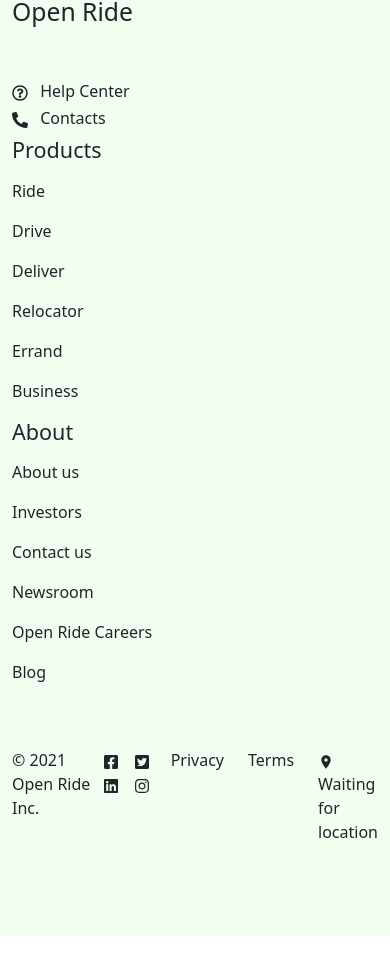
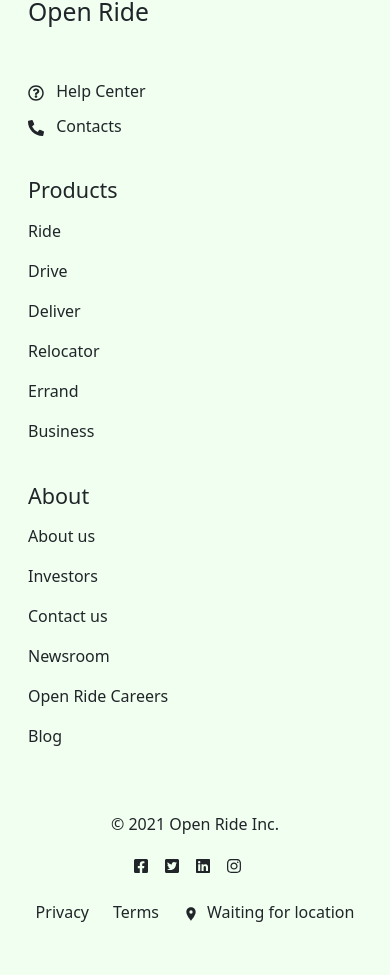
Before and after one commit to brightamegbor/OpenRide, a React (Create React App) app: page / in a window 390 px wide. Shown: the part 2369-3344 px from the top of the page. Before the commit the page ends 3305 px from the top, so only its background shows below. Built offline with nearby package versions, Linux system fonts and the light colour scheme; no server answers.

Commit message:
fixed footer responsiveness

```diff
--- a/src/landing/landing.js
+++ b/src/landing/landing.js
@@ -24,9 +24,17 @@ class Landing extends Component {
         this.currentLocation();
     }
 
+    componentWillUnmount() {
+
+    }
+
     currentLocation = async () => {
         navigator.geolocation.getCurrentPosition(
             (position) => {
+                this.setState({
+                    longitude: position.coords.longitude,
+                    latitude: position.coords.latitude
+                });
                 this.getCityName(
                     position.coords.latitude,
                     position.coords.longitude
@@ -38,24 +46,22 @@ class Landing extends Component {
 
     getCityName = async (latitude, longitude) => {
         var that = this;
-        // console.log(latitude);
-        var xhr = new XMLHttpRequest();
-        xhr.open('GET', "https://us1.locationiq.com/v1/reverse.php?key=pk.f23bfccd4ea955650b009b9e1ab35e2b&lat=" +
-            latitude + "&lon=" + longitude + "&format=json", true);
-        xhr.send();
-        xhr.onreadystatechange = processRequest;
-        xhr.addEventListener("readystatechange", processRequest, false);
 
-        function processRequest(e) {
-            if (xhr.readyState === 4 && xhr.status === 200) {
-                var response = JSON.parse(xhr.responseText);
-                var city = response.address.city;
-                that.setState({
-                    currentCity: city,
-                })
-                return;
-            }
+        const response = await fetch("https://us1.locationiq.com/v1/reverse.php?key=pk.f23bfccd4ea955650b009b9e1ab35e2b&lat=" +
+            latitude + "&lon=" + longitude + "&format=json");
+
+        const data = await response.json();
+        var city;
+        if (data.address.city !== undefined) {
+            city = data.address.city;
+        } else {
+             city = data.address.county;
+
         }
+        console.log(city);
+        that.setState({
+            currentCity: city,
+        });
     }
 
     render() {
@@ -187,23 +193,25 @@ class Landing extends Component {
 
                    <footer className="footer">
                         <Container className="mb-3 mt-5 pt-5">
-                            <Row className="mb-5 ">
+                            <Row className="mb-5 ps-3 ps-lg-0 ps-xl-0">
                                 <Col lg={4} md="auto" sm={12}>
                                     <h2>Open Ride</h2>
 
                                     <div className="pt-5">
-                                        <h6>
-                                            <span className="pe-2"><FaRegQuestionCircle /></span> Help Center
-                                        </h6>
-                                        <h6>
+                                    <h6>
+                                        <span className="pe-2"><FaRegQuestionCircle /></span> Help Center
+                                    </h6>
+                                    <h6 className="pt-2 pb-2 pt-lg-0 pt-md-0 pt-xl-0 pt-xxl-0">
                                         <span className="pe-2"><FaPhoneAlt /></span> Contacts
-                                        </h6>
+                                    </h6>
 
                                     </div>
                                 </Col>
 
                                 <Col lg={4} md="auto" sm={12}>
-                                    <h4>Products</h4>
+                                    <h4 className="pt-4 pt-lg-0 pt-md-0 pt-xl-0 pt-xxl-0">
+                                        Products
+                                    </h4>
 
                                     <div className="pt-2">
                                         <p>Ride</p>
@@ -217,7 +225,7 @@ class Landing extends Component {
                                 </Col>
 
                                 <Col lg={4} md="auto" sm={12}>
-                                    <h4>About</h4>
+                                    <h4 className="pt-4 pt-lg-0 pt-md-0 pt-xl-0 pt-xxl-0">About</h4>
 
                                     <div className="pt-2">
                                         <p>About us</p>
@@ -231,7 +239,9 @@ class Landing extends Component {
                                 </Col>
                             </Row>
 
-                        <div className="d-flex justify-content-between">
+                        <div className="d-flex flex-column
+                        flex-xl-row flex-xxl-row flex-lg-row flex-md-row
+                        justify-content-between align-items-center">
                             <div>
                                 <p>&copy; {new Date().getFullYear()} Open Ride Inc.</p>
                             </div>
@@ -243,7 +253,8 @@ class Landing extends Component {
                                 <FaInstagram />
                             </div>
 
-                            <div className="d-flex">
+                            <div className="d-flex flex-lg-row pt-xl-0 pt-xxl-0 pt-md-1
+                            flex-sm-column pt-4 pt-lg-0">
                                 <p className="pe-4">Privacy</p>
                                 <p className="pe-4">Terms</p>
                                 <p>
```
Also changed, not shown: 1 other file (tests, documents, lock files or other folders).
